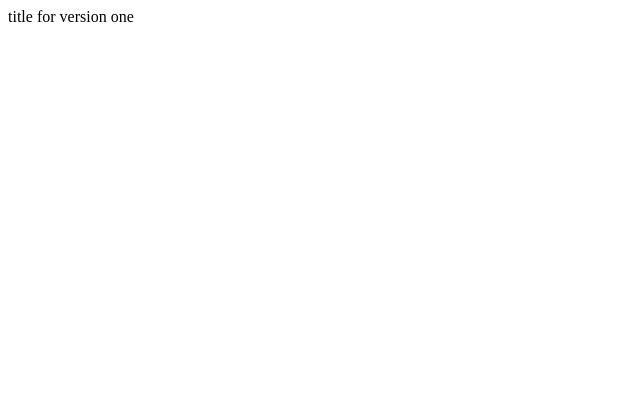
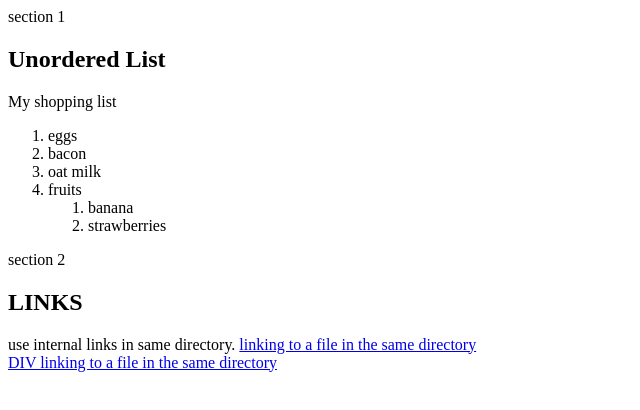
Before and after one commit to SepidehNorouzi/course, a plain HTML site: page v_1.html in a window 1280 px wide. Shown: the whole page, without its empty margins (0-640 px from the left). Drawn offline with Linux system fonts and the light colour scheme.

Commit message:
new lines

```diff
--- a/v_1.html
+++ b/v_1.html
@@ -1,8 +1,43 @@
 <!doctype html>
 <html>
 <head>
-	<meta charset = "utf-8"
-	<title> title for version one </title>
+	<meta charset = "utf-8">
+	<title> html learning one </title>
+</head>
+<body>
+	<section> section 1
+	<h1> Unordered List </h1>
+	<dive> My shopping list
 
-</head>
+		<ol>
+			<li>eggs</li>
+			<li> bacon</li>
+			<li>oat milk</li>
+			<li>fruits</li>
+			<ol>
+				<li>banana</li>
+				<li>strawberries</li>
+		</ul>
+
+
+	</dive>
+	</section>
+	<section>
+		section 2
+
+<h1>LINKS </h1>
+<secrion>
+	use internal links in same directory.
+	<a href = "same-directory.html" title="same dir link" > linking to a file in the same directory</a>
+
+		<a href="same-directory.html" title= "same dir link">
+		<div> DIV linking to a file in the same directory </div>
+	</a>
+</section>
+
+
+
+</body>
+
+
 </html>
```
